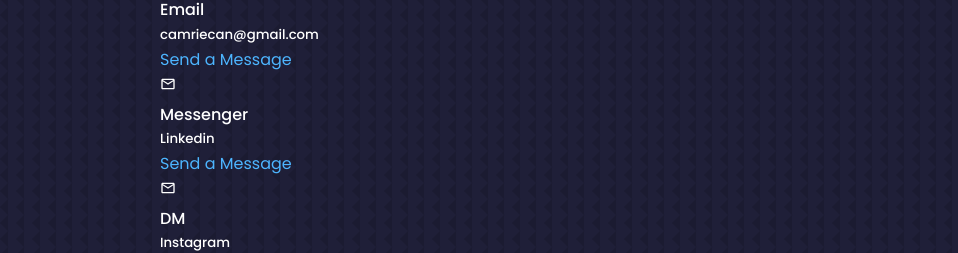
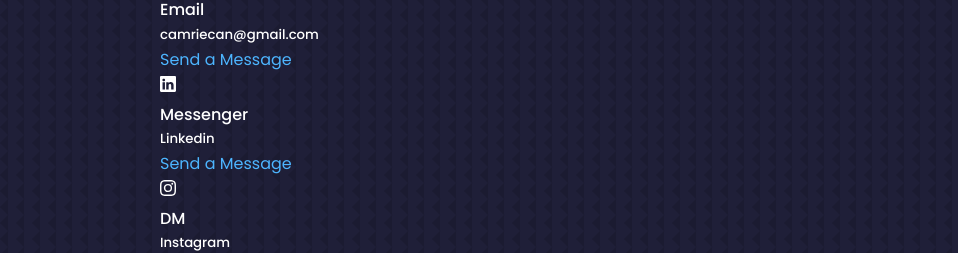
Before and after one commit to CameronRiecan/CameronRiecan.github.io, a React (Create React App) app: page / in a window 1280 px wide. Shown: the part 5305-5558 px from the top of the page, without its empty margins (0-958 px from the left). Built offline with nearby package versions, Linux system fonts and the light colour scheme.

Commit message:
add icons to contact component

```diff
--- a/src/components/contact/Contact.jsx
+++ b/src/components/contact/Contact.jsx
@@ -1,6 +1,8 @@
 import React from 'react'
 import './contact.css'
 import {MdOutlineEmail} from 'react-icons/md'
+import {BsLinkedin} from 'react-icons/bs'
+import {BsInstagram} from 'react-icons/bs'
 
 const Contact = () => {
   return (
@@ -17,13 +19,13 @@ const Contact = () => {
             <a href='mailto:camriecan@gmail.com'>Send a Message</a>
           </article>
           <article className='contact_option'>
-            <MdOutlineEmail />
+            <BsLinkedin />
             <h4>Messenger</h4>
             <h5>Linkedin</h5>
             <a href='https://www.linkedin.com/in/cameron-riecan' target='_blank'>Send a Message</a>
           </article>
           <article className='contact_option'>
-            <MdOutlineEmail />
+            <BsInstagram />
             <h4>DM</h4>
             <h5>Instagram</h5>
             <a href='https://ig.me/m/cameronriecan' target='_blank'>Send a Message</a>
```
